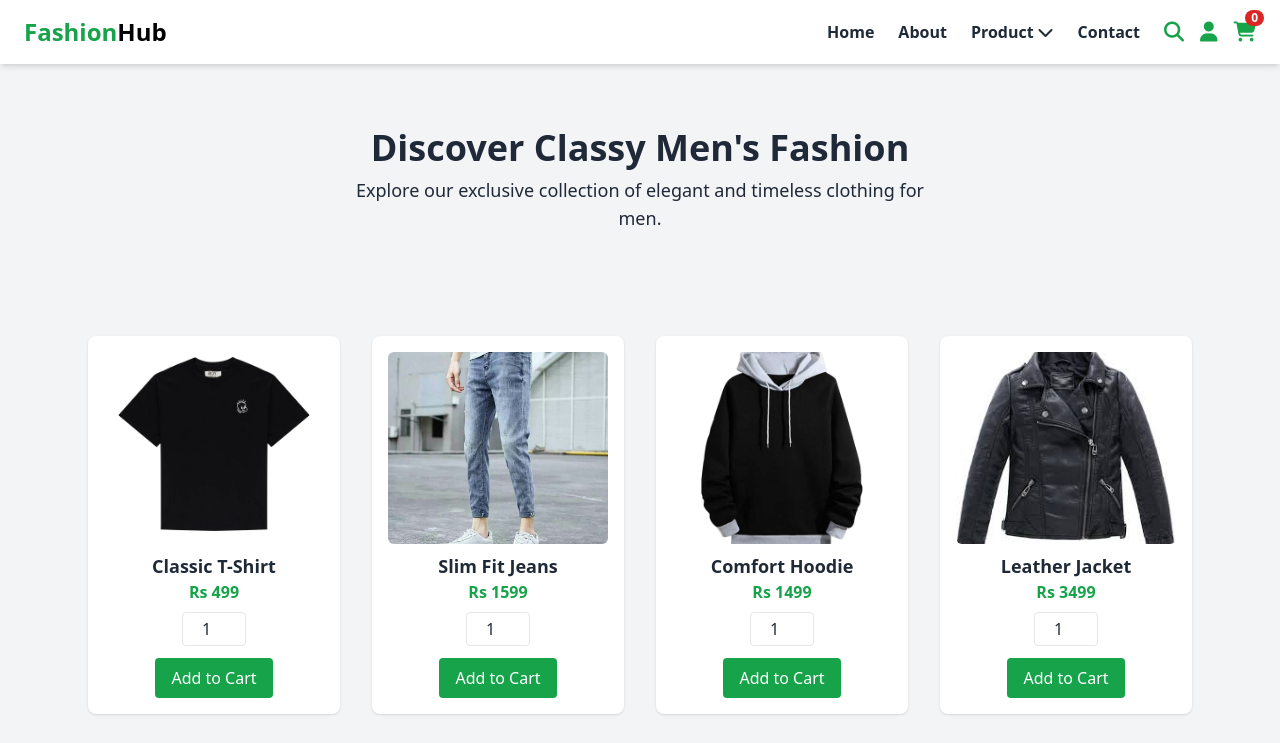
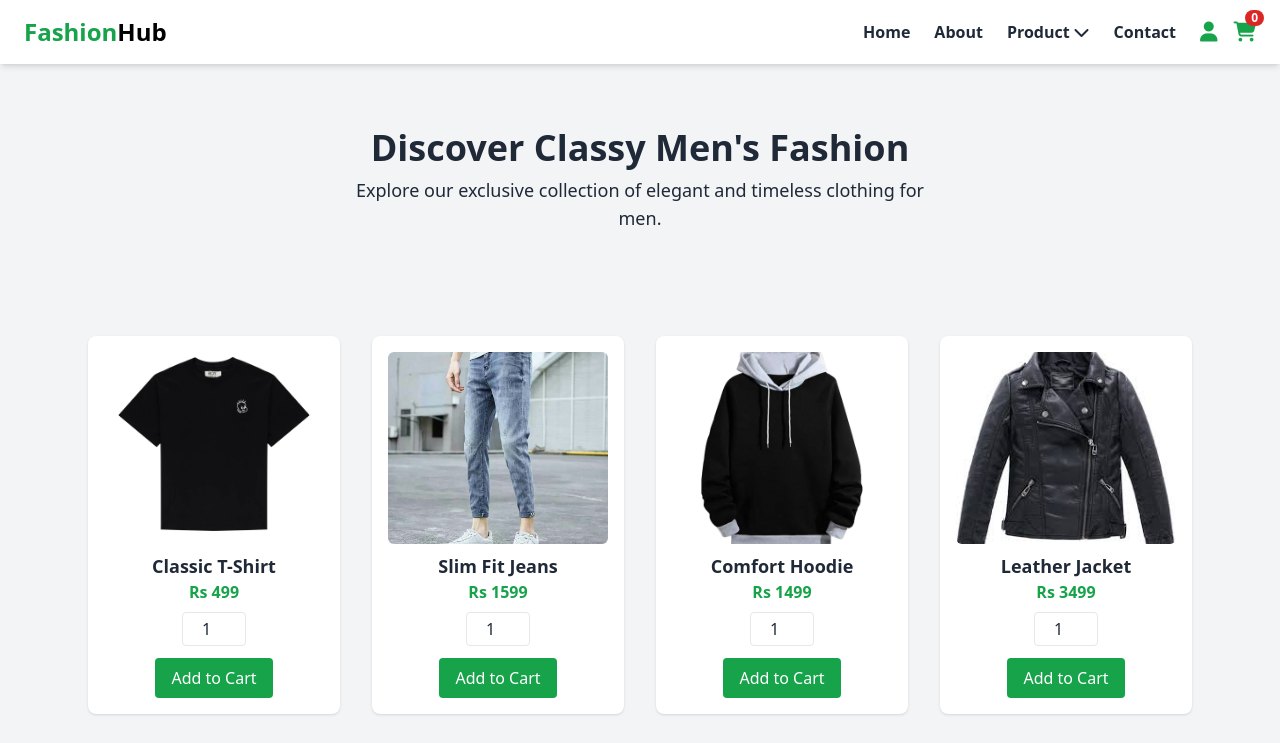
Before and after one commit to dichhika/Tailwind-Ecommerce, a plain HTML site: page men.html in a window 1280 px wide. Shown: the top 743 px of the page. Drawn offline with nearby package versions, Linux system fonts and the light colour scheme.

Commit message:
responsive part done

```diff
--- a/men.html
+++ b/men.html
@@ -38,9 +38,7 @@
 
           <!-- Icons -->
           <div class="flex items-center space-x-4 text-xl ml-6">
-            <button id="desktopSearchInput" title="Search" class="text-green-600 hover:text-green-800 transition">
-              <i class="fas fa-search"></i>
-            </button>
+
             <button title="Login" id="loginIconDesktop" class="text-green-600 hover:text-green-800 transition">
     <i class="fas fa-user"></i>
   </button>
```
